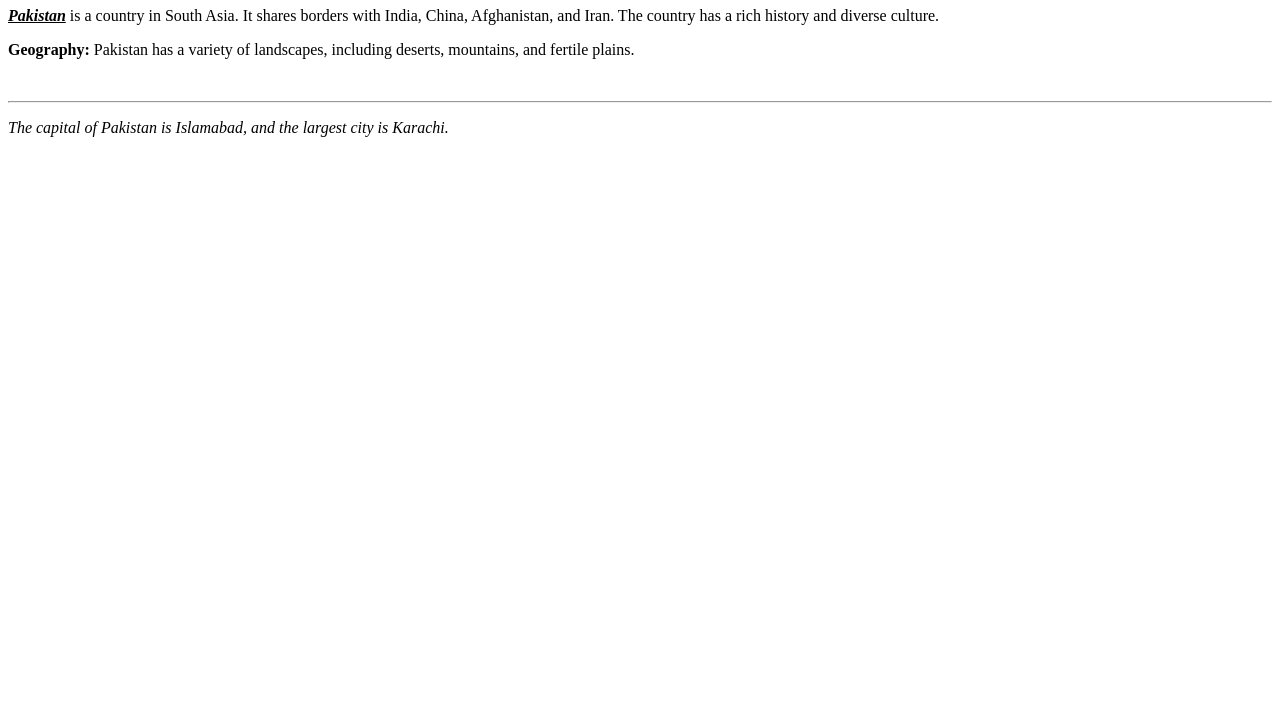
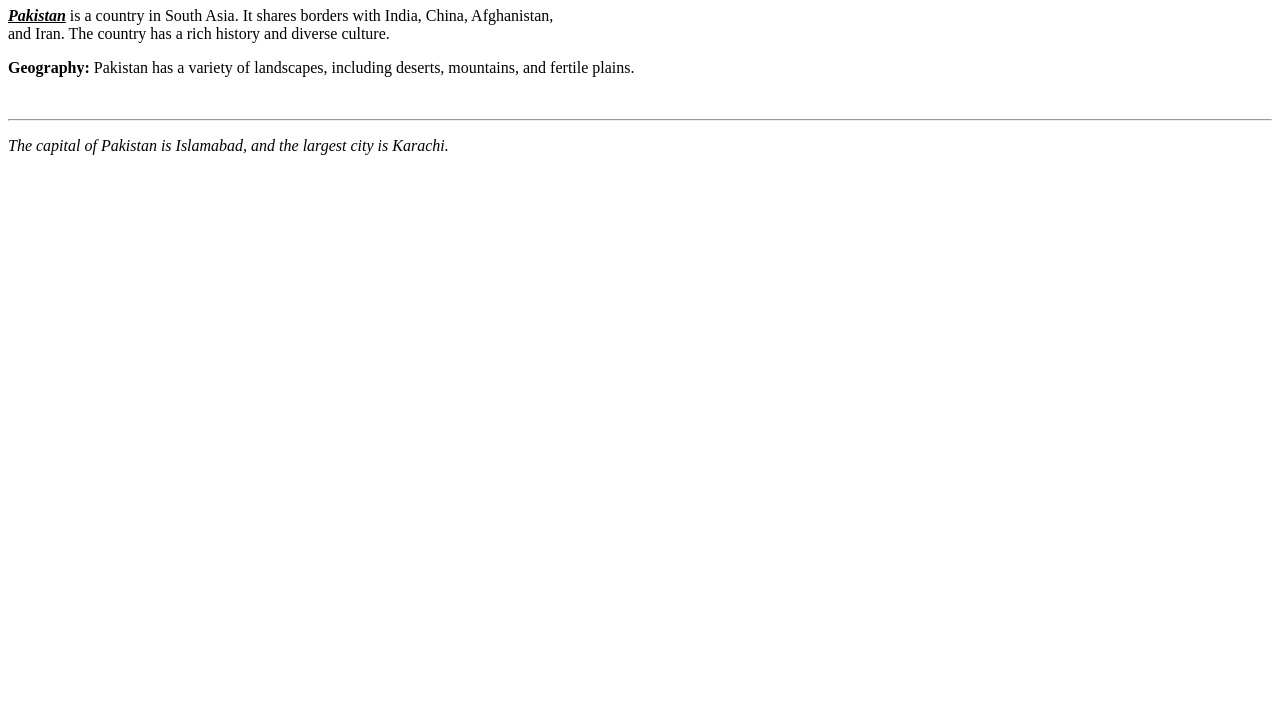
Before and after one commit to Muhammad-Zain-Riaz-pk/Ac_5.1, a plain HTML site: page index.html in a window 1280 px wide. Shown: the part 73-800 px from the top of the page. Drawn offline with Linux system fonts and the light colour scheme.

Commit message:
Update index.html

```diff
--- a/index.html
+++ b/index.html
@@ -8,7 +8,7 @@
 <body>
     <h1>Information About Pakistan</h1>
 
-    <p><u><b><i>Pakistan</i></b></u> is a country in South Asia. It shares borders with India, China, Afghanistan, and Iran. The country has a rich history and diverse culture.</p>
+    <p><u><b><i>Pakistan</i></b></u> is a country in South Asia. It shares borders with India, China, Afghanistan,<br>and Iran. The country has a rich history and diverse culture.</p>
 
     <p><b>Geography:</b> Pakistan has a variety of landscapes, including deserts, mountains, and fertile plains.</p>
 
```
